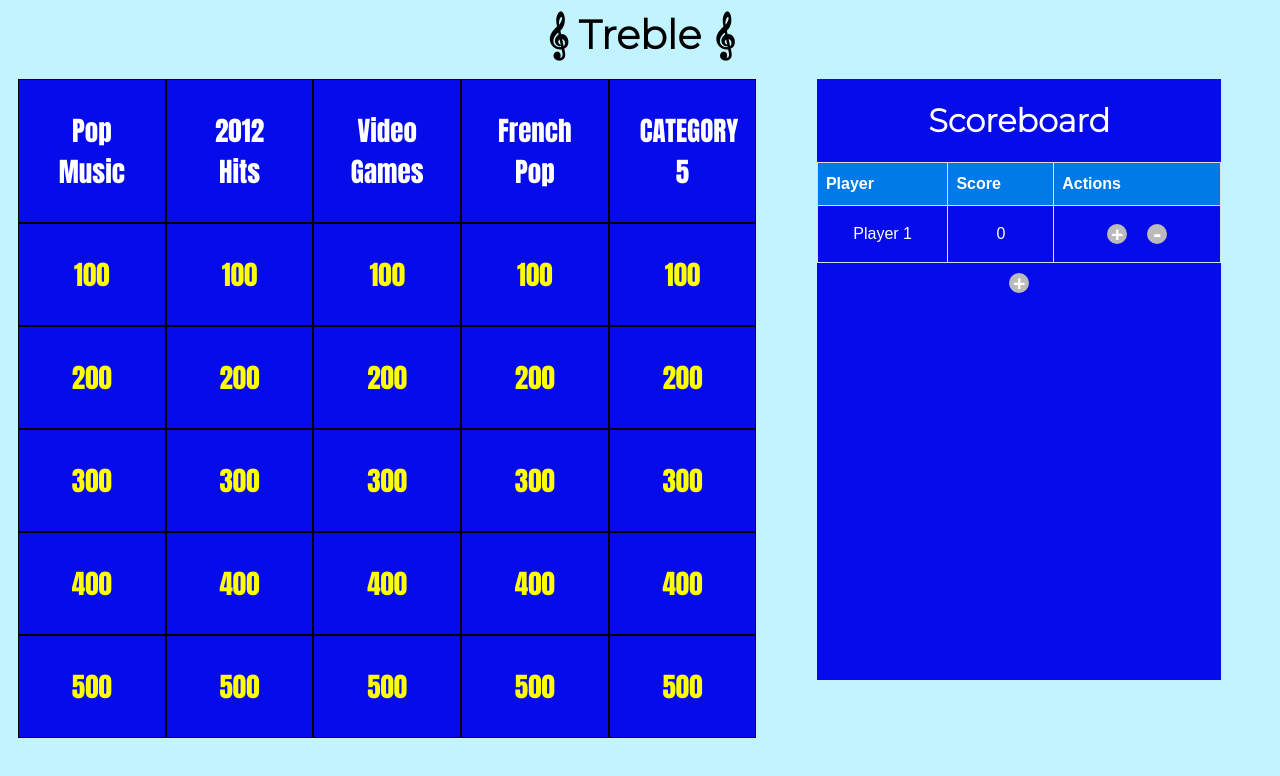
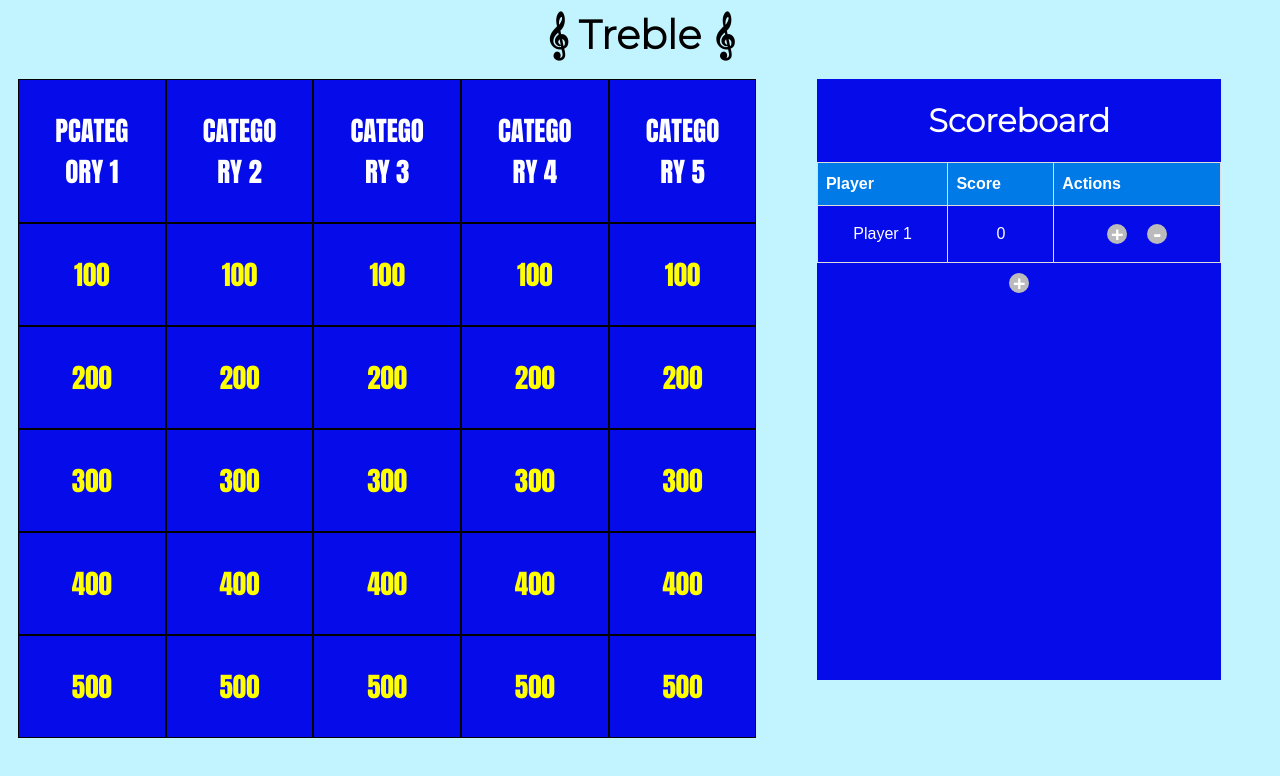
Before and after one commit to liamSalt/liamSalt.github.io, a plain HTML site: page treble.html in a window 1280 px wide. Drawn offline with Linux system fonts and the light colour scheme; a script that the page names is missing.

Commit message:
editable categories

```diff
--- a/treble.html
+++ b/treble.html
@@ -20,11 +20,11 @@
 	<div id="maincontent">
 		<div class = "column left">
 			<div class="container">
-				<div class="category">Pop Music</div>
-				<div  class="category">2012 Hits</div>
-				<div class="category">Video Games</div>
-				<div class="category">French Pop</div>
-				<div class="category">CATEGORY 5</div>
+				<div class="category" contenteditable>PCATEGORY 1</div>
+				<div  class="category" contenteditable>CATEGORY 2</div>
+				<div class="category" contenteditable>CATEGORY 3</div>
+				<div class="category" contenteditable>CATEGORY 4</div>
+				<div class="category" contenteditable>CATEGORY 5</div>
 				<div class = "clue" id = "clue11" clue-text="What is this song?" song-link="" points="100">100</div>
 				<div class = "clue" id = "clue12" clue-text="What is this song?" song-link="" points="100">100</div>
 				<div class = "clue" id = "clue13" clue-text="What is this song?" song-link="" points="100">100</div>
@@ -90,7 +90,7 @@
 						<th>Actions</th>
 					</tr>
 					<tbody id="score-table-body">
-					<tr><td><div contenteditable>Player 1</div></td><td><div id="player1score" contenteditable>0</div></td><td><span class="dot" onclick="increment(1)"><b>+</b></span><span class="dot" onclick="decrement(1)"><b>-</b></span></td></tr>
+					<tr><td><div contenteditable>Player 1</div></td><td><div id="player1score" contenteditable >0</div></td><td><span class="dot" onclick="increment(1)"><b>+</b></span><span class="dot" onclick="decrement(1)"><b>-</b></span></td></tr>
 					<!--<tr><td><div contenteditable>Player 2</div></td><td><div id="player2score" contenteditable>0</div></td><td><span class="dot" onclick="increment(2)"><b>+</b></span><span class="dot" onclick="decrement(2)"><b>-</b></span></td></tr>
 					<tr><td><div contenteditable>Player 3</div></td><td><div id="player3score" contenteditable>0</div></td><td><span class="dot" onclick="increment(3)"><b>+</b></span><span class="dot" onclick="decrement(3)"><b>-</b></span></td></tr>>
 					<tr><td><div contenteditable>Player 4</div></td><td><div id="player4score" contenteditable>0</div></td><td><span class="dot" onclick="increment(4)"><b>+</b></span><span class="dot" onclick="decrement(4)"><b>-</b></span></td></tr>-->
```
